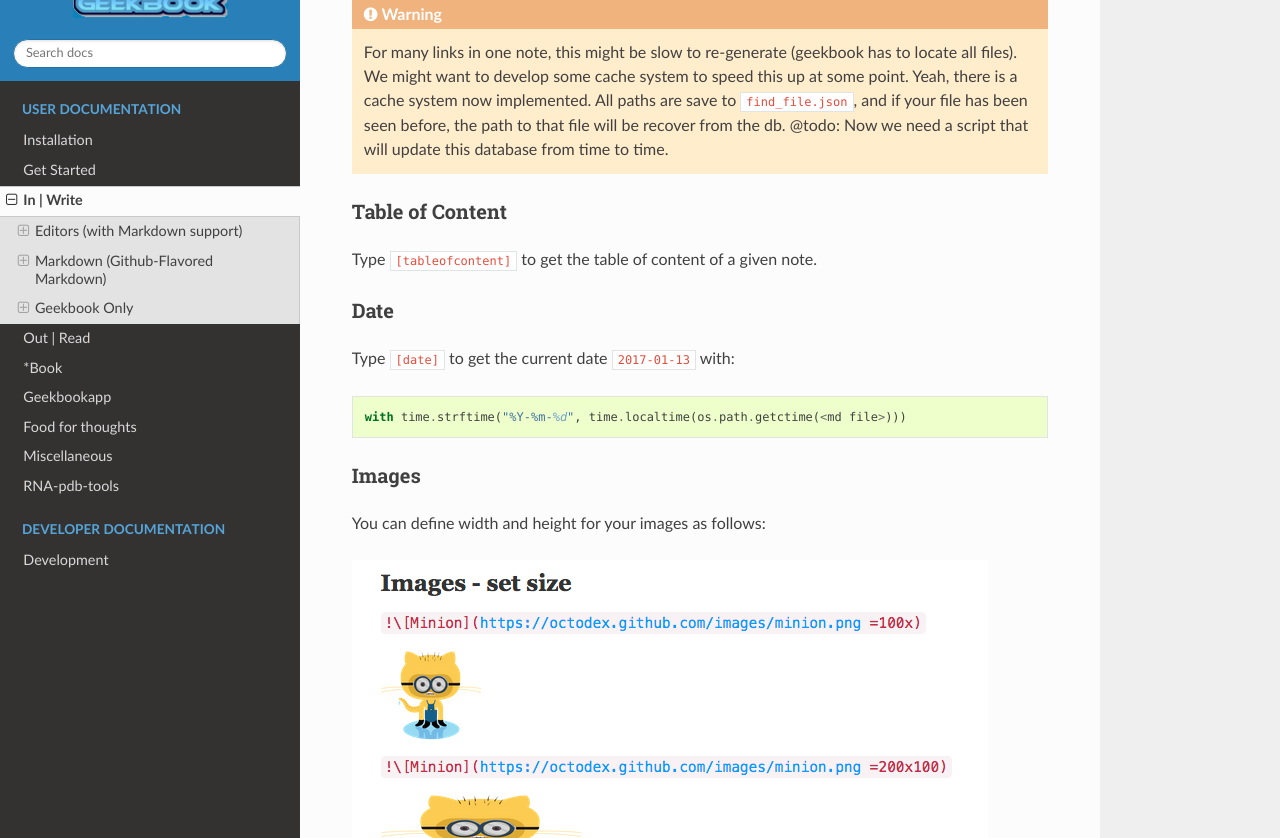
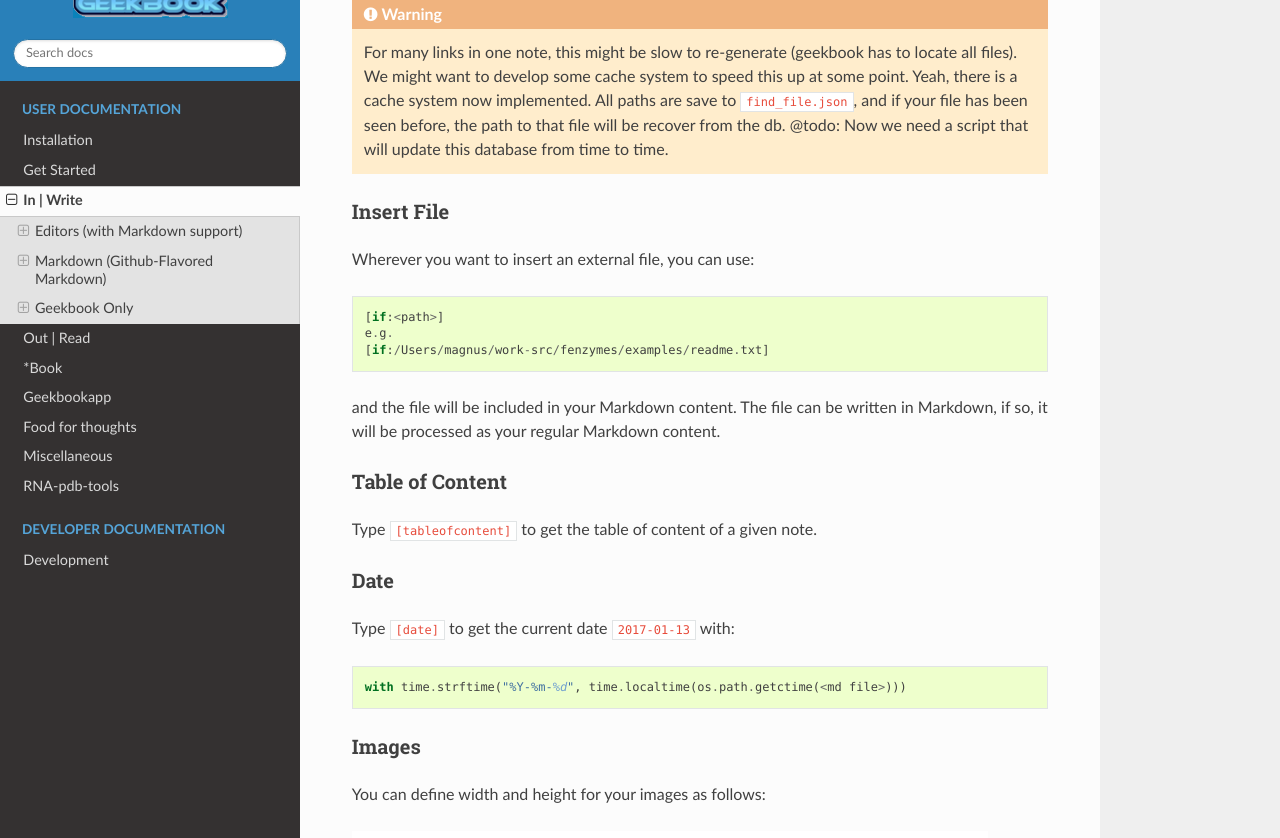
Before and after one commit to mmagnus/geekbook, a Sphinx documentation site: the page built from docs/source/edit.rst, in a window 1280 px wide and 900 px high, scrolled down 5231 px, cut to the strip 62-900 px from the top of the window. Built offline with Sphinx 7.4.7 and the Read the Docs theme 2.0.0, drawn with Linux system fonts in a browser that asks for light colours.

Commit message:
Explain if

```diff
--- a/docs/source/edit.rst
+++ b/docs/source/edit.rst
@@ -85,6 +85,16 @@
 .. image:: ../imgs/s111XHLEZF.gif
 
 .. warning:: For many links in one note, this might be slow to re-generate (geekbook has to locate all files). We might want to develop some cache system to speed this up at some point. Yeah, there is a cache system now implemented. All paths are save to ``find_file.json``, and if your file has been seen before, the path to that file will be recover from the db. @todo: Now we need a script that will update this database from time to time.
+
+Insert File
+~~~~~~~~~~~~~~~~~~~~~~~~~~~~~~~~~~~~~~~~~~~~~~
+Wherever you want to insert an external file, you can use::
+
+    [if:<path>]
+    e.g.
+    [if:/Users/magnus/work-src/fenzymes/examples/readme.txt]
+
+and the file will be included in your Markdown content. The file can be written in Markdown, if so, it will be processed as your regular Markdown content.
 
 Table of Content
 ~~~~~~~~~~~~~~~~~~~~~~~~~~~~~~~~~~~~~~~~~~~~~~~
```
